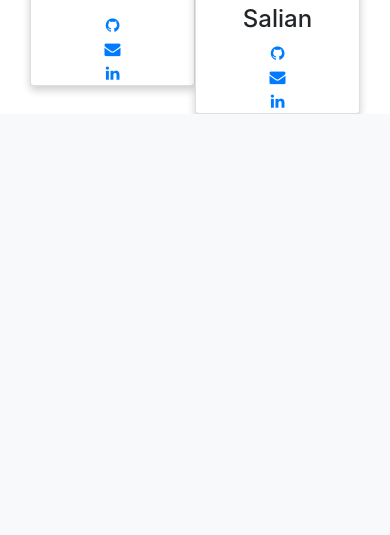
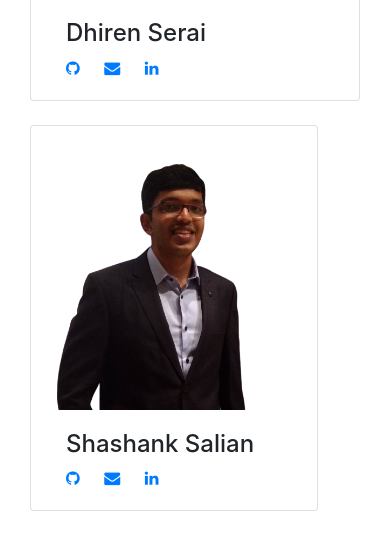
Before and after one commit to dhirensr/instabusiness, a Django app: page /about/ in a window 390 px wide; the page is wider, and only the part inside the window is pictured. Shown: the part 932-1467 px from the top of that part. Before the commit the page ends 1046 px from the top of that part, so only its background shows below. Run offline with Django 3.2, Linux system fonts and the light colour scheme; some libraries are stand-ins or nearby versions.

Commit message:
added few styling changes to make it responsive

```diff
--- a/catalogue/templates/catalogue/list.html
+++ b/catalogue/templates/catalogue/list.html
@@ -6,7 +6,7 @@
 
     <div id="sidebar">
         <h3>Categories</h3>
-        <ul>
+        <ul class="list-group list-group-horizontal-sm">
             <li {% if not category %}class="selected"{% endif %}>
                 <a href="{% url "catalogue:page_list" %}">All</a>
             </li>
--- a/instabusiness/templates/pages/about.html
+++ b/instabusiness/templates/pages/about.html
@@ -15,31 +15,35 @@
                 We would like to continuously develop the project and are also constantly looking for new ideas and exciting projects. If you have suggestions for improvement or ideas, please write us an email to <a class="about-anchor" href="mailto:dhirensr@gmail.com"> dhirensr@gmail.com</a>
             </p>
         </div>
-        <div id="row">
-            <div class="column">
+        <div class="container">
+        <div class="row">
 
-                <div class="card" id="card-about">
-                    <img  width="298" height="200" src="{% static 'images/DSC_0099.JPG' %}" alt="Dhiren Serai" >
+            <div class="card col-lg-6 mb-4" style="width: 18 rem;">
+                <img  class="card-img-top" src="{% static 'images/DSC_0099.JPG' %}" alt="Dhiren Serai" >
+                <div class="card-body">
                     <h4>Dhiren Serai</h4>
 
-                    <a class="about-anchor" href="https://github.com/dhirensr"><i class="fa fa-github"></i></a>
-                    <a class="about-anchor" href="mailto:dhirensr@gmail.com"><i class="fa fa-envelope"></i></a>
-                    <a class="about-anchor" href="https://www.linkedin.com/in/dhiren-serai-16409b114/"><i class="fa fa-linkedin"></i></a>
+                    <a class="about-anchor card-link" href="https://github.com/dhirensr"><i class="fa fa-github"></i></a>
+                    <a class="about-anchor card-link" href="mailto:dhirensr@gmail.com"><i class="fa fa-envelope"></i></a>
+                    <a class="about-anchor card-link" href="https://www.linkedin.com/in/dhiren-serai-16409b114/"><i class="fa fa-linkedin"></i></a>
+                </div>
 
-                </div>
             </div>
-            <div class="column">
-                <div class="card" id="card-about">
-                    <img width="298" height="200" src="{% static 'images/shashank.png' %}" alt="Shashank" >
+
+
+            <div class="card col-lg-6 mb-4" style="width: 18rem;">
+                    <img class="card-img-top" src="{% static 'images/shashank.png' %}" alt="Shashank" >
+                    <div class="card-body">
                     <h4>Shashank Salian</h4>
 
-                    <a class="about-anchor" href="https://github.com/shashank3110"><i class="fa fa-github"></i></a>
-                    <a class="about-anchor" href="mailto:srs.shashanks@gmail.com"><i class="fa fa-envelope"></i></a>
-                    <a class="about-anchor" href="https://www.linkedin.com/in/shashanksalian"><i class="fa fa-linkedin"></i></a>
+                    <a class="about-anchor card-link" href="https://github.com/shashank3110"><i class="fa fa-github"></i></a>
+                    <a class="about-anchor card-link" href="mailto:srs.shashanks@gmail.com"><i class="fa fa-envelope"></i></a>
+                    <a class="about-anchor card-link" href="https://www.linkedin.com/in/shashanksalian"><i class="fa fa-linkedin"></i></a>
+                    </div>
 
                 </div>
 
-            </div>
+
 
 
         </div>
```
